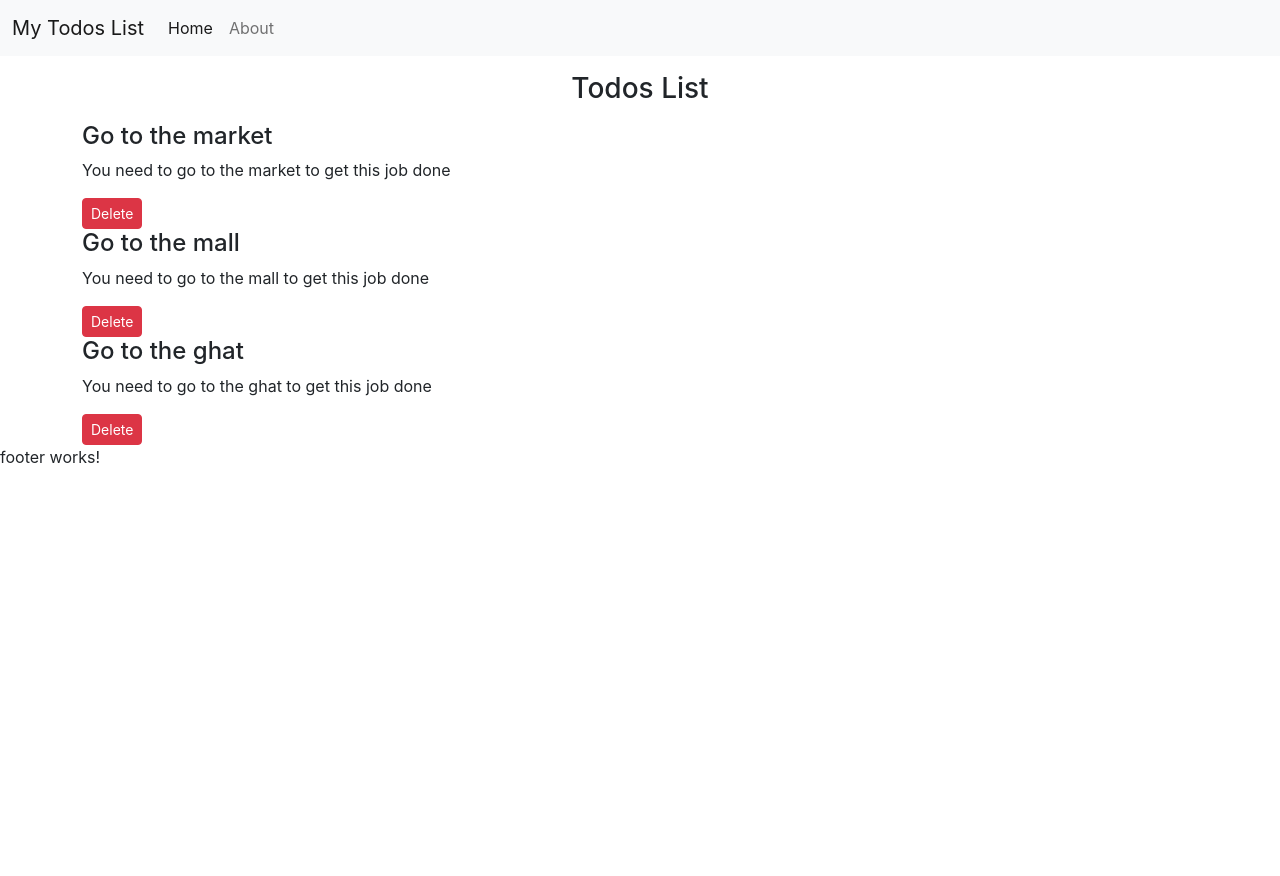
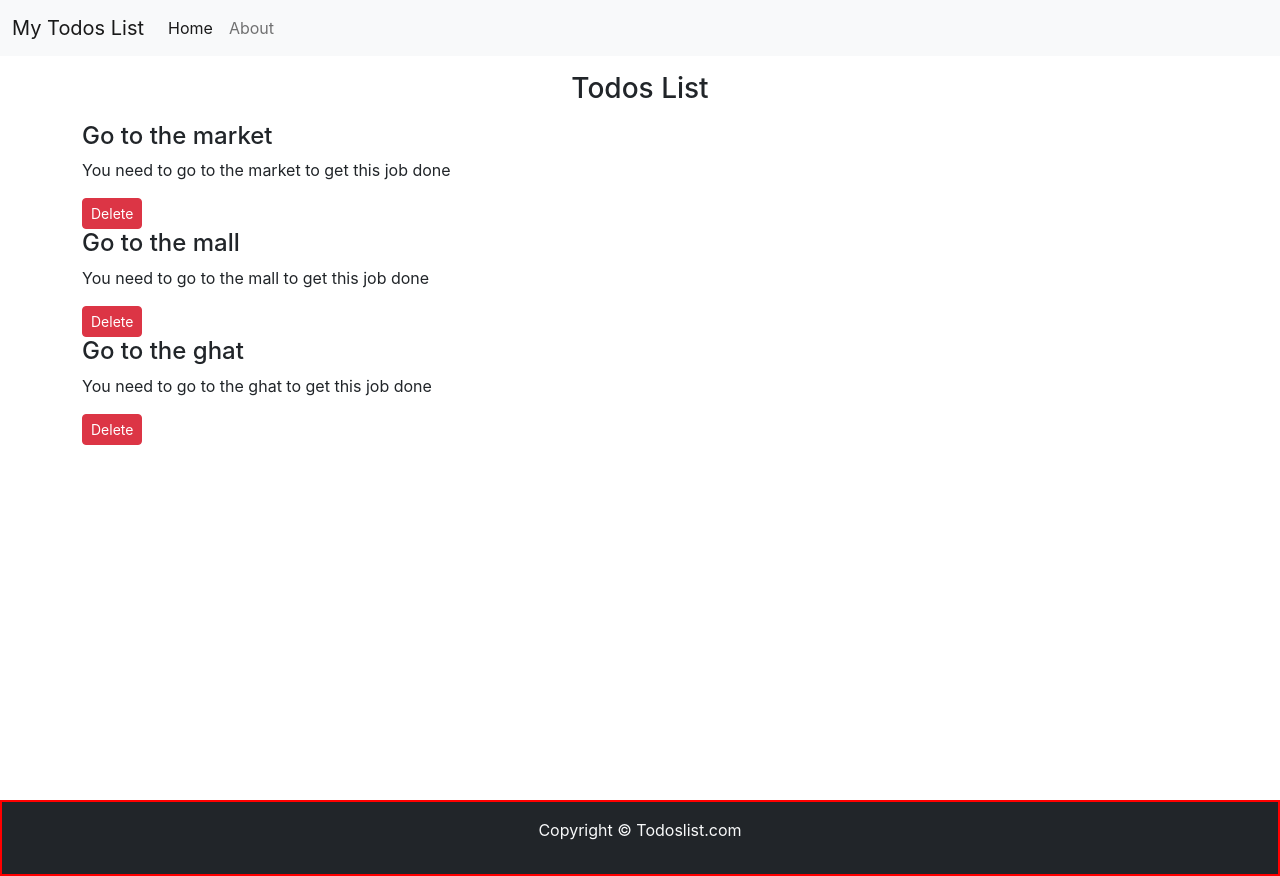
Before and after one commit to caligo-phantom/todos-app, a React (Create React App) app: page / in a window 1280 px wide. Before the commit the page ends 800 px from the top, so only its background shows below. Built offline with nearby package versions, Linux system fonts and the light colour scheme.

Commit message:
Updated Footer.js

```diff
--- a/src/MyComponents/Footer.js
+++ b/src/MyComponents/Footer.js
@@ -1,10 +1,18 @@
 import React from 'react'
 
 const Footer = () => {
+  let footerStyle = {
+    position: "absolute",
+    top: "100vh",
+    width: "100%",
+    border: "2px solid red"
+  }
   return (
-    <div>
-      footer works!
-    </div>
+    <footer className='bg-dark text-light py-3' style={footerStyle}>
+      <p className='text-center'>
+        Copyright &copy; Todoslist.com
+      </p>
+    </footer>
   )
 }
 
```
